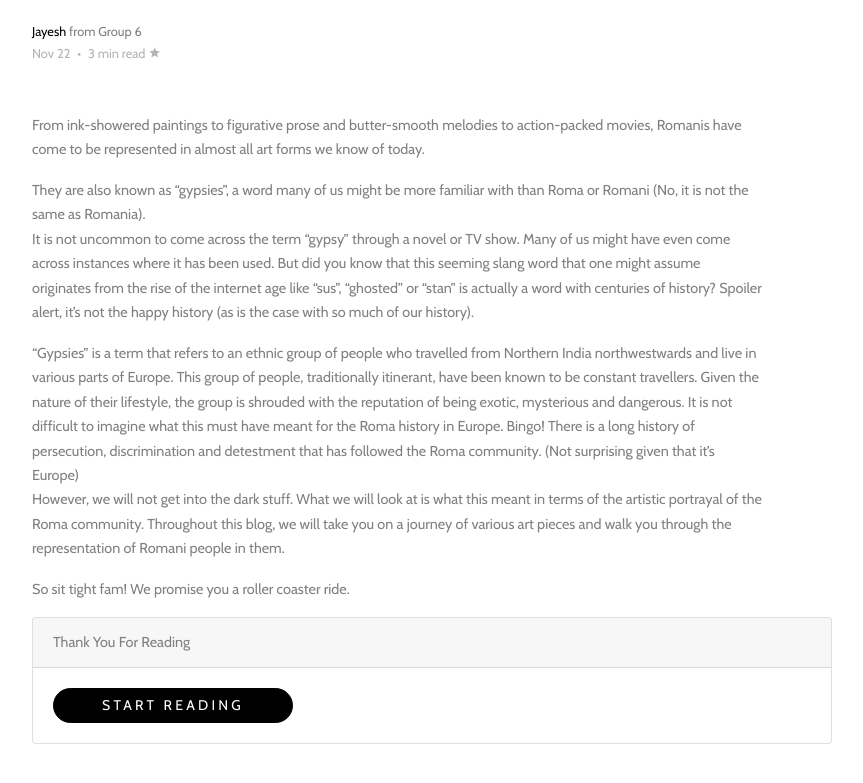
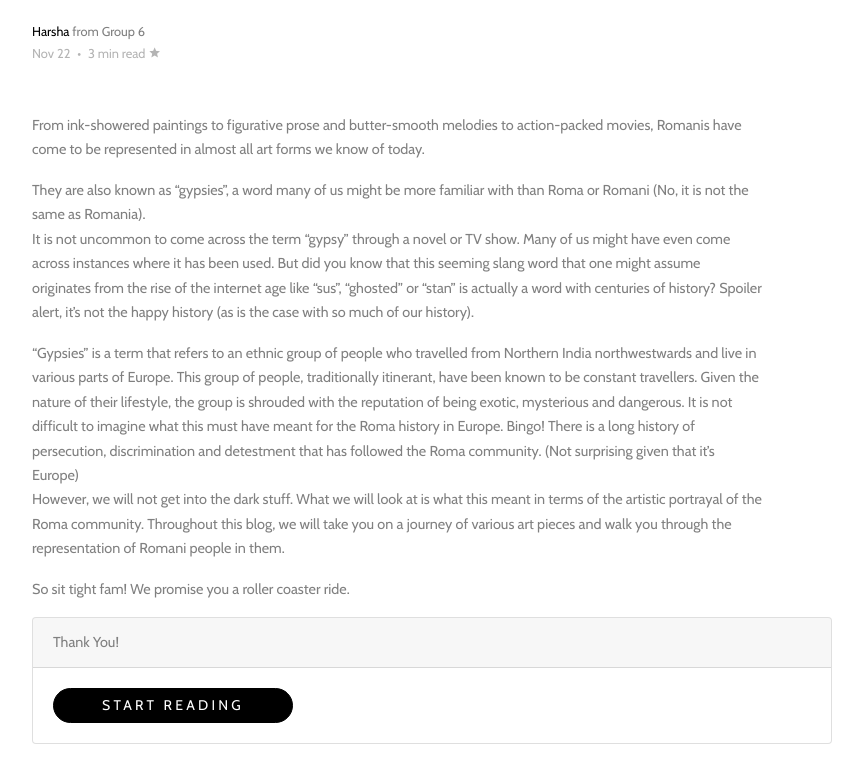
Before and after one commit to Jayesh-kahnani/Roma-Community-blog, a plain HTML site: page intro.html in a window 1280 px wide. Shown: the part 715-1498 px from the top of the page, without its empty margins (53-916 px from the left). Drawn offline with nearby package versions, Linux system fonts and the light colour scheme; files whose address does not match are found by name; a web font is replaced by a local one.

Commit message:
vikram updated

```diff
--- a/intro.html
+++ b/intro.html
@@ -100,7 +100,7 @@ Unveiling the Romani Community
 Introduction          </h1>
           <div class="post-meta d-flex mb-5">
             <div class="vcard">
-              <span class="d-block"><a href="#">Jayesh</a> from <a>Group 6</a></span>
+              <span class="d-block"><a href="#">Harsha</a> from <a>Group 6</a></span>
               <span class="date-read">Nov 22 <span class="mx-1">&bullet;</span> 3 min read <span
                   class="icon-star2"></span></span>
             </div>
@@ -118,7 +118,7 @@ So sit tight fam! We promise you a roller coaster ride.
 
 </p>
 <div class="card mb-4 mx-lg-auto" style="width: 800px">
-            <div class="card-header">Thank You For Reading</div>
+            <div class="card-header">Thank You!</div>
             <div class="card-body">
               <button type="button" onclick="window.location.href='page1.html'" class="btn btn-secondary px-5">
                 Start Reading
```
